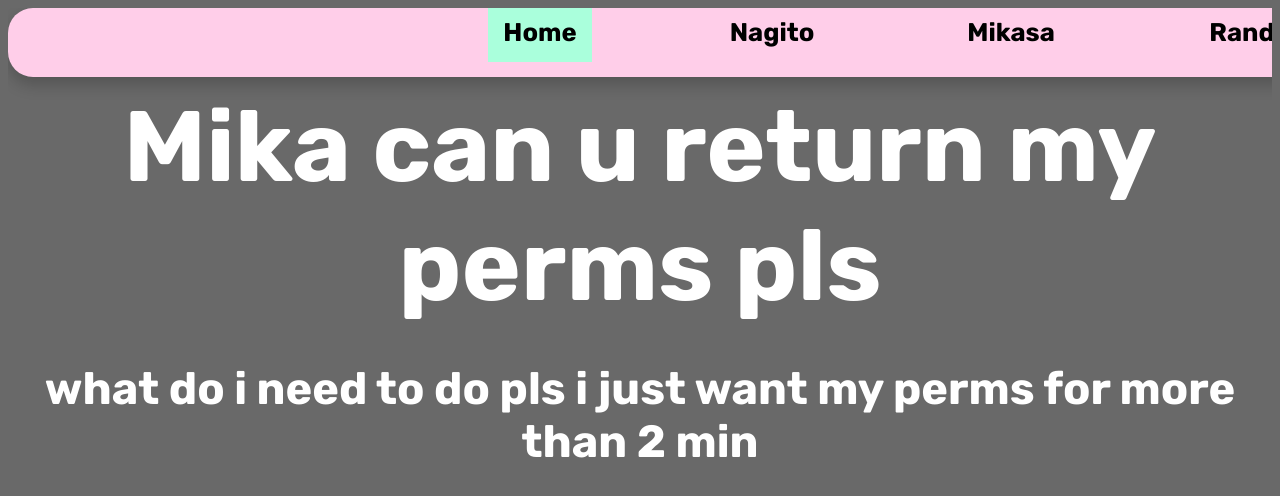
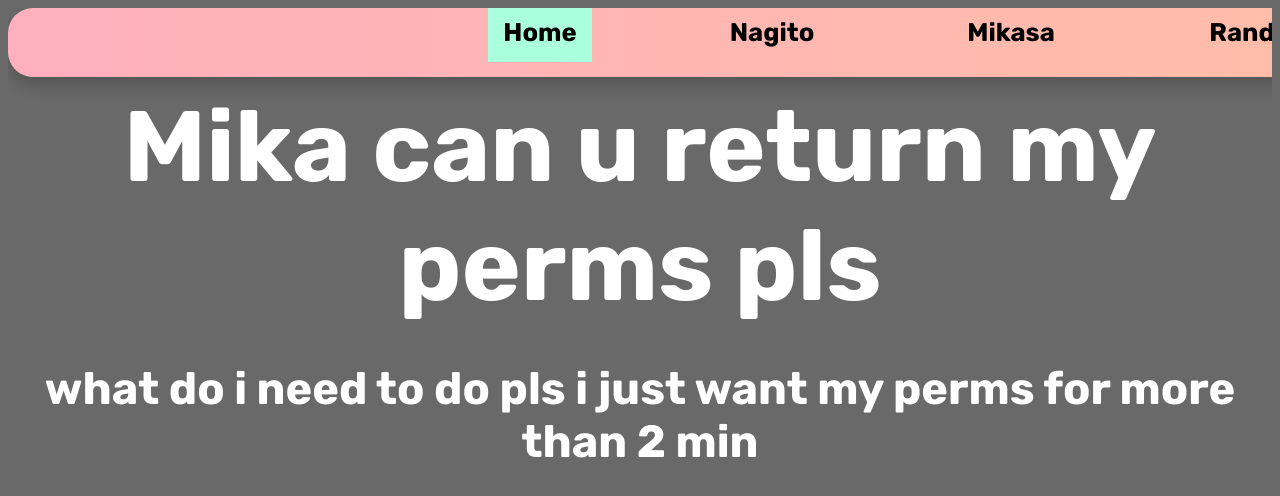
Before and after one commit to FireDrag00n/permsback, a plain HTML site: page index.html in a window 1280 px wide. Drawn offline with Linux system fonts and the light colour scheme.

Commit message:
Update gomen.css

```diff
--- a/gomen.css
+++ b/gomen.css
@@ -37,7 +37,7 @@ h2 {
 
 .topnav ul {
     list-style-type: none;
-    background-color: rgb(255, 206, 233);
+    background: linear-gradient(to right, #ffafbd, #ffc3a0);
     width: 1850px;
     height: 69px;
     margin: 0 auto;
```
